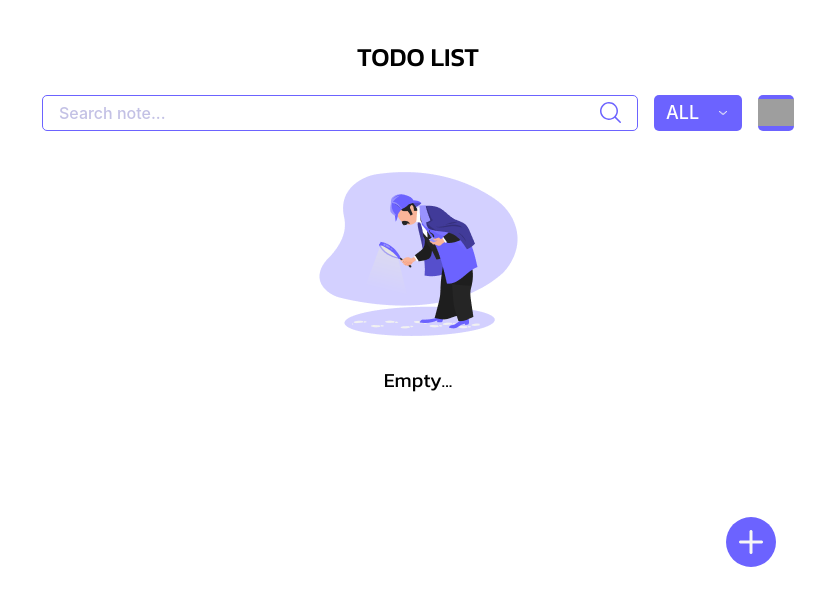
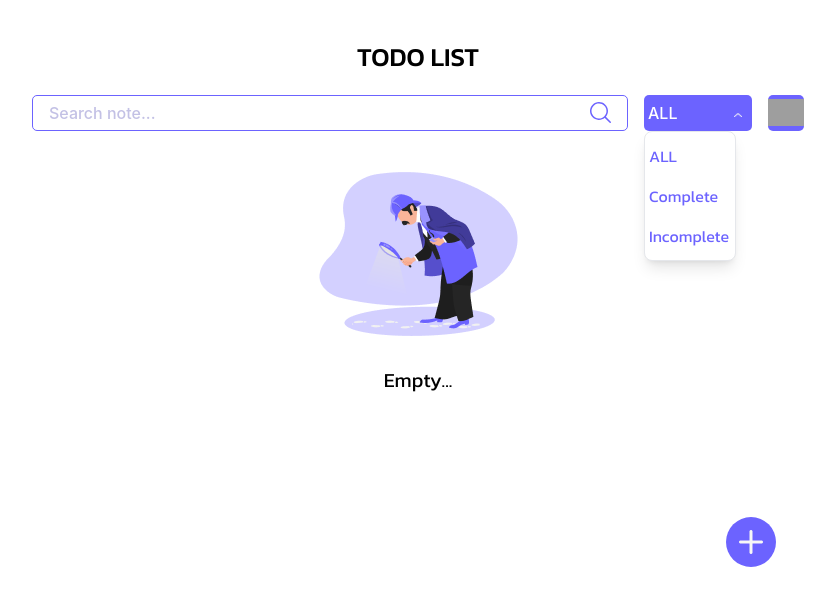
Before and after one commit to mohammedabdella027/todo-list, a React (Vite) app: page / in a window 1280 px wide. Both pictures are taken after a click on the button "ALL". Shown: the top 606 px of the page, without its empty margins (222-1057 px from the left). Built offline with nearby package versions, Linux system fonts and the light colour scheme; grey boxes are pictures that could not be loaded.

Commit message:
feat: implement drop down selection options

```diff
--- /dev/null
+++ b/src/Components/Header/DropdownSelection.jsx
@@ -0,0 +1,44 @@
+import { useState } from 'react'
+import Down from '../../assets/icons/down.png'
+
+function DropdownSelection() {
+    const [isOpen, setIsOpen] = useState(false);
+
+    const [selectedOption, setSelectedOption] = useState("ALL");
+
+    const options = ["ALL", "Complete", "Incomplete"];
+
+
+    const handleSelect = (option) => {
+        setSelectedOption(option);
+        setIsOpen(false);
+    };
+
+    return (
+        <div className='relative'>
+            <button onClick={() => setIsOpen(!isOpen)} className='bg-[#6C63FF] hover:bg-[#5850DD] w-27 h-9 rounded-[5px] relative flex items-center px-1 cursor-pointer'>
+                <p className='font-medium text-[16px] text-white'>{selectedOption}</p>
+                <p><img src={Down} alt="down" className={`w-2 h-1 m absolute right-2.5 transition-transform duration-300 ${isOpen ? 'rotate-180' : 'rotate-0'}`} /></p>
+            </button>
+
+            {isOpen && (
+                <div className='absolute left-0 mt-0 w-23 bg-white border border-gray-200 rounded-lg shadow-lg overflow-hidden z-10'>
+                    <ul className="py-1">
+                        {options.map((option, index) => (
+                        <li key={index}>
+                            <button
+                                onClick={() => handleSelect(option)}
+                                className="w-full text-left px-1 py-2 text-[16px] font-kanit font-normal text-[#6C63FF] hover:bg-[#6C63FF33] transition-colors cursor-pointer"
+                            >
+                                {option}
+                            </button>
+                        </li>
+                        ))}
+                    </ul>
+                </div>
+            )}
+        </div>
+    )
+}
+
+export default DropdownSelection
--- a/src/Components/Header/Search.jsx
+++ b/src/Components/Header/Search.jsx
@@ -1,4 +1,5 @@
 import React from 'react'
+import DropdownMenu from './DropdownSelection'
 import searchIcon from '../../assets/icons/search.svg'
 import Down from '../../assets/icons/down.png'
 import Moon from '../../assets/icons/moon.svg'
@@ -12,10 +13,7 @@ function Search({darkMode, setDarkMode}) {
             <button className='absolute right-4 top-1.5 cursor-pointer'><img src={searchIcon} alt="Search" /></button>
         </div>
 
-        <button className='bg-[#6C63FF] hover:bg-[#5850DD] w-22 h-9 rounded-[5px] flex gap-5 items-center px-3 cursor-pointer'>
-            <p className='font-medium text-[18px]  text-white'>ALL</p>
-            <p><img src={Down} alt="down" className='w-2 h-1' /></p>
-        </button>
+        <DropdownMenu />
 
         <button onClick={() => setDarkMode(!darkMode)} className='bg-[#6C63FF] hover:bg-[#5850DD] w-9 h-9 rounded-[5px] cursor-pointer'>
             <img src={Moon} alt="moon" className='m-auto' />
```
